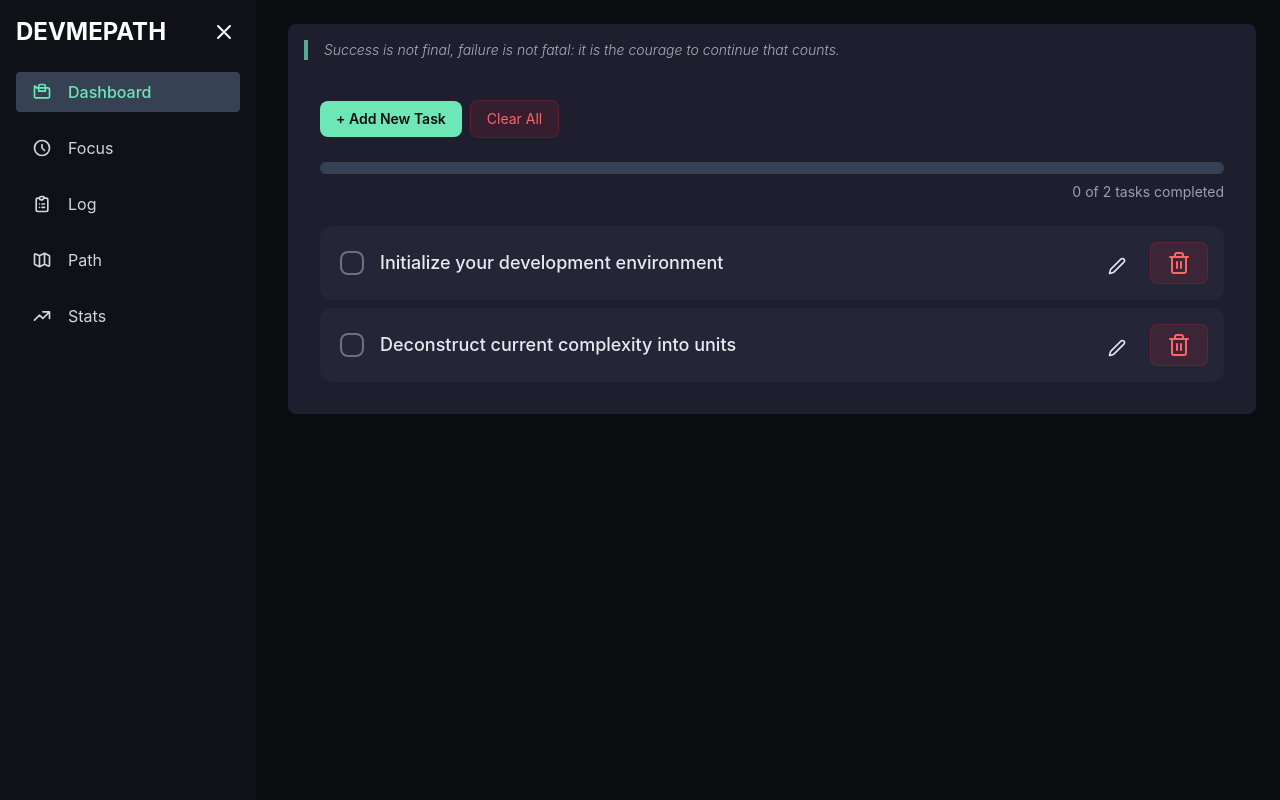
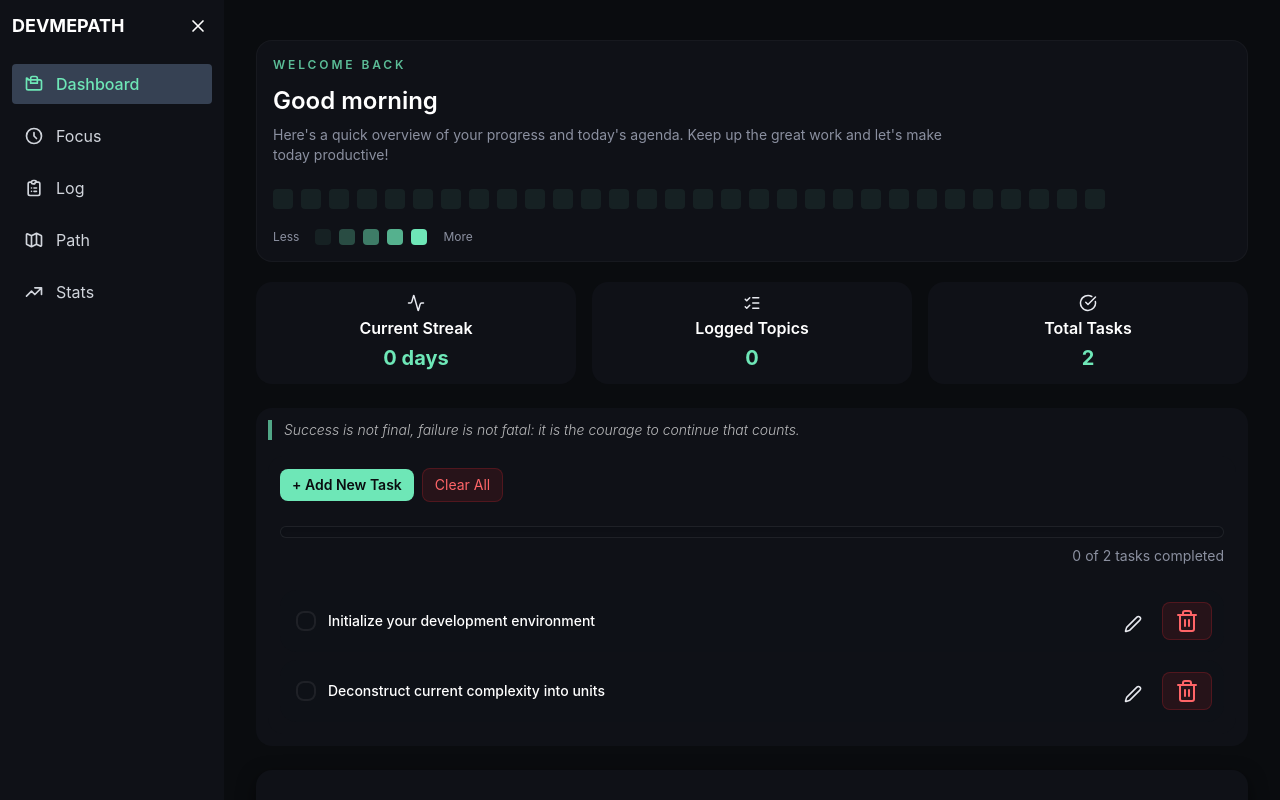
Before and after one commit to BesufikadHosiso/LevelGit, a React (Vite) app: page / in a window 1280 px wide. Shown: the top 800 px of the page. Built offline with nearby package versions, Linux system fonts and the light colour scheme.

Commit message:
refactor(wholePage): make the whole site consistent with color, border, size(scale) and consistent at look and feel

```diff
--- a/src/components/features/TaskList.jsx
+++ b/src/components/features/TaskList.jsx
@@ -47,7 +47,9 @@ const TaskList = () => {
     };
 
     return (
-        <div className='p-4 bg-[#1e1e2f] rounded-lg'>
+        <div className='p-3 bg-surface rounded-card mt-6'>
+        <h1 className='text-sm font-light italic mb-4 text-white border-l-4 border-streak pl-3 opacity-70'>Success is not final, failure is not fatal: it is the courage to continue that counts.</h1>
+        <div className='p-3 bg-surface rounded-card'>
             <div className='mb-6'>
                 {showNewTaskInput ? (
                     <div className='flex items-center space-x-2 animate-in fade-in slide-in-from-top-2'>
@@ -83,40 +85,40 @@ const TaskList = () => {
 
             {state.tasks.length > 0 && (
                 <div className='mb-6'>
-                    <div className='relative h-3 bg-gray-700 rounded-full overflow-hidden'>
+                    <div className='relative h-3 bg-surface-20 border border-border rounded-full overflow-hidden shadow-inner'>
                         <div
-                            className='absolute top-0 left-0 h-full bg-green-500 transition-all duration-500 ease-out'
+                            className='absolute top-0 left-0 h-full bg-streak transition-all duration-500 ease-out'
                             style={{ width: `${(state.tasks.filter(task => task.done).length / state.tasks.length) * 100}%` }}
                         ></div>
                     </div>
-                    <p className='text-sm text-gray-400 mt-2 text-right'>
+                    <p className='text-sm text-muted mt-2 text-right'>
                         {state.tasks.filter(task => task.done).length} of {state.tasks.length} tasks completed
                     </p>
                 </div>
             )}
 
             {state.tasks.length === 0 ? (
-                <div className='text-center text-[#e8eaf0]'>
-                    <p className='text-lg mb-4'>No tasks yet. Add your first task!</p>
+                <div className='text-center text-white'>
+                    <p className='text-base mb-4'>No tasks yet. Add your first task!</p>
                 </div>
-            ) : (
+                ) : (
                 <ul className='space-y-2'>
                     {state.tasks.map((task) => (
-                        <li key={task.id} className={`flex items-center justify-between p-4 rounded-xl transition-all duration-500 ${task.done ? 'bg-[#2d2d44] border-l-4 border-green-500 shadow-inner' : 'bg-[#252538] border-l-4 border-transparent hover:bg-[#2a2a3f]'}`}>
-                            <div className='flex items-center space-x-4 min-w-0 flex-1 mr-4'>
+                        <li key={task.id} className={`flex items-center justify-between p-3 rounded-card transition-all duration-500 ${task.done ? 'bg-surface-10 border-l-4 border-streak shadow-inner' : 'bg-surface-20 border-l-4 border-transparent hover:bg-surface-10'}`}>
+                            <div className='flex items-center space-x-3 min-w-0 flex-1 mr-3'>
                                 <button
                                     onClick={() => dispatch({ type: 'TOGGLE_TASK', payload: task.id })}
-                                    className={`relative flex items-center justify-center min-w-[24px] w-6 h-6 rounded-lg border-2 transition-all duration-500 transform active:scale-75 ${
+                                    className={`relative flex items-center justify-center w-5 h-5 rounded-lg border-2 transition-all duration-500 transform active:scale-75 ${
                                         task.done
-                                            ? 'bg-green-500 border-green-500 rotate-0 scale-110'
-                                            : 'border-gray-500 hover:border-green-400 -rotate-90'
+                                            ? 'bg-streak border-streak rotate-0 scale-110'
+                                            : 'border-border hover:border-streak -rotate-90'
                                     }`}
                                 >
                                     <Check
-                                        size={14}
+                                        size={12}
                                         className={`text-white transition-all duration-300 ${task.done ? 'scale-100 opacity-100' : 'scale-0 opacity-0'}`}
                                     />
-                                    {task.done && <span className='absolute inset-0 rounded-lg bg-green-500 animate-ping opacity-40' />}
+                                    {task.done && <span className='absolute inset-0 rounded-lg bg-streak animate-ping opacity-40' />}
                                 </button>
                                 {editingId === task.id ? (
                                     <Input
@@ -129,12 +131,12 @@ const TaskList = () => {
                                         autoFocus
                                     />
                                 ) : (
-                                    <span className={`flex-grow min-w-0 truncate text-lg font-medium transition-all duration-500 ${task.done ? 'line-through text-gray-500 opacity-60' : 'text-[#e8eaf0]'}`}>
+                                    <span className={`grow min-w-0 truncate text-sm font-medium transition-all duration-500 ${task.done ? 'line-through text-muted opacity-60' : 'text-white'}`}>
                                         {task.text}
                                     </span>
                                 )}
                             </div>
-                            <div className='flex-shrink-0 space-x-2'>
+                            <div className='shrink-0 space-x-2'>
                                 {editingId === task.id ? (
                                     <Button variant='primary' onClick={() => handleSaveEdit(task.id)}>Save</Button>
                                 ) : (
@@ -177,6 +179,7 @@ const TaskList = () => {
                 This will permanently remove all tasks from your list. This is a destructive action.
             </Modal>
         </div>
+        </div>
     )
 }
 
--- a/src/components/layout/Layout.jsx
+++ b/src/components/layout/Layout.jsx
@@ -12,9 +12,9 @@ const Layout = ({ children }) => {
 
       <main
         className={`
-          flex-1 p-6 pt-20 md:pt-6 min-w-0
+          flex-1 p-4 pt-16 md:pt-6 min-w-0
           transition-all duration-300 ease-in-out
-          ${isOpen ? 'md:pl-72' : 'md:pl-24'}
+          ${isOpen ? 'md:pl-60' : 'md:pl-20'}
         `}
       >
         {children}
--- a/src/components/layout/SideBar.jsx
+++ b/src/components/layout/SideBar.jsx
@@ -6,7 +6,7 @@ const NAV_ITEMS = [
     name: 'Dashboard',
     path: '/',
     icon: (
-      <svg className="w-5 h-5 flex-shrink-0" fill="none" stroke="currentColor" viewBox="0 0 24 24">
+      <svg className="w-5 h-5 shrink-0" fill="none" stroke="currentColor" viewBox="0 0 24 24">
         <path strokeLinecap="round" strokeLinejoin="round" strokeWidth="2" d="M3 7v10a2 2 0 002 2h14a2 2 0 002-2V9a2 2 0 00-2-2H5a2 2 0 00-2-2z" />
         <path strokeLinecap="round" strokeLinejoin="round" strokeWidth="2" d="M8 5a2 2 0 012-2h4a2 2 0 012 2v6H8V5z" />
       </svg>
@@ -16,7 +16,7 @@ const NAV_ITEMS = [
     name: 'Focus',
     path: '/Focus',
     icon: (
-      <svg className="w-5 h-5 flex-shrink-0" fill="none" stroke="currentColor" viewBox="0 0 24 24">
+      <svg className="w-5 h-5 shrink-0" fill="none" stroke="currentColor" viewBox="0 0 24 24">
         <path strokeLinecap="round" strokeLinejoin="round" strokeWidth="2" d="M12 8v4l3 3m6-3a9 9 0 11-18 0 9 9 0 0118 0z" />
       </svg>
     )
@@ -25,7 +25,7 @@ const NAV_ITEMS = [
     name: 'Log',
     path: '/log',
     icon: (
-      <svg className="w-5 h-5 flex-shrink-0" fill="none" stroke="currentColor" viewBox="0 0 24 24">
+      <svg className="w-5 h-5 shrink-0" fill="none" stroke="currentColor" viewBox="0 0 24 24">
         <path strokeLinecap="round" strokeLinejoin="round" strokeWidth="2" d="M9 5H7a2 2 0 00-2 2v12a2 2 0 002 2h10a2 2 0 002-2V7a2 2 0 00-2-2h-2M9 5a2 2 0 002 2h2a2 2 0 012-2M9 5a2 2 0 012-2h2a2 2 0 012 2m-3 7h3m-3 4h3m-6-4h.01M9 16h.01" />
       </svg>
     )
@@ -34,7 +34,7 @@ const NAV_ITEMS = [
     name: 'Path',
     path: '/path',
     icon: (
-      <svg className="w-5 h-5 flex-shrink-0" fill="none" stroke="currentColor" viewBox="0 0 24 24">
+      <svg className="w-5 h-5 shrink-0" fill="none" stroke="currentColor" viewBox="0 0 24 24">
         <path strokeLinecap="round" strokeLinejoin="round" strokeWidth="2" d="M9 20l-5.447-2.724A1 1 0 013 16.382V5.618a1 1 0 011.447-.894L9 7m0 13l6-3m-6 3V7m6 10l4.553 2.276A1 1 0 0021 18.382V7.618a1 1 0 00-.553-.894L15 4m0 13V4m0 0L9 7" />
       </svg>
     )
@@ -43,7 +43,7 @@ const NAV_ITEMS = [
     name: 'Stats',
     path: '/stats',
     icon: (
-      <svg className="w-5 h-5 flex-shrink-0" fill="none" stroke="currentColor" viewBox="0 0 24 24">
+      <svg className="w-5 h-5 shrink-0" fill="none" stroke="currentColor" viewBox="0 0 24 24">
         <path strokeLinecap="round" strokeLinejoin="round" strokeWidth="2" d="M13 7h8m0 0v8m0-8l-8 8-4-4-6 6" />
       </svg>
     )
@@ -56,15 +56,15 @@ const Sidebar = ({ isOpen, setIsOpen }) => {
   return (
     <>
       {/* ================= MOBILE TOP HEADER ================= */}
-      <header className="fixed top-0 left-0 right-0 h-16 z-50 bg-surface text-white px-4 flex items-center justify-between md:hidden shadow-md">
-        <div className="text-xl font-bold select-none">DEVMEPATH</div>
+      <header className="fixed top-0 left-0 right-0 h-14 z-50 bg-surface text-white px-3 flex items-center justify-between md:hidden shadow-md">
+        <div className="text-lg font-bold select-none">DEVMEPATH</div>
 
         <button
           onClick={() => setMobileMenuOpen(!mobileMenuOpen)}
           className="text-white focus:outline-none p-1.5 rounded hover:bg-gray-700 transition-colors"
           aria-label="Toggle navigation menu"
         >
-          <svg className="w-6 h-6" fill="none" stroke="currentColor" viewBox="0 0 24 24">
+          <svg className="w-5 h-5" fill="none" stroke="currentColor" viewBox="0 0 24 24">
             {mobileMenuOpen ? (
               <path strokeLinecap="round" strokeLinejoin="round" strokeWidth="2" d="M6 18L18 6M6 6l12 12" />
             ) : (
@@ -75,12 +75,12 @@ const Sidebar = ({ isOpen, setIsOpen }) => {
 
         <nav
           className={`
-            fixed top-16 left-0 bottom-0 w-64 bg-surface border-r border-gray-700 shadow-xl p-4
+            fixed top-16 left-0 bottom-0 w-56 bg-surface border-r border-gray-700 shadow-xl p-3
             transition-transform duration-300 ease-in-out
             ${mobileMenuOpen ? 'translate-x-0' : '-translate-x-full'}
           `}
         >
-          <ul className="space-y-2">
+          <ul className="space-y-3">
             {NAV_ITEMS.map((item) => (
               <li key={item.path}>
                 <NavLink
@@ -88,7 +88,7 @@ const Sidebar = ({ isOpen, setIsOpen }) => {
                   end
                   onClick={() => setMobileMenuOpen(false)}
                   className={({ isActive }) =>
-  `flex items-center gap-4 rounded transition-all duration-200 py-2 px-4 ${
+  `flex items-center gap-3 rounded transition-all duration-200 py-2 px-3 ${
     isOpen ? 'justify-start' : 'justify-center p-2'
   } ${
     isActive
@@ -116,14 +116,14 @@ const Sidebar = ({ isOpen, setIsOpen }) => {
       {/* ================= DESKTOP SIDEBAR ================= */}
       <aside
         className={`
-          fixed top-0 left-0 bottom-0 z-40 h-screen bg-surface text-white p-4 hidden md:flex flex-col justify-between md:justify-start
+          fixed top-0 left-0 bottom-0 z-40 h-screen bg-surface text-white p-3 hidden md:flex flex-col justify-between md:justify-start
           transition-all duration-300 ease-in-out
-          ${isOpen ? 'w-64' : 'w-16'}
+          ${isOpen ? 'w-56' : 'w-14'}
         `}
         aria-label="Main Desktop Navigation"
       >
         <div className={`flex items-center mb-6 ${isOpen ? 'justify-between' : 'justify-center'}`}>
-          <div className={`text-2xl font-bold select-none transition-all duration-200 ${isOpen ? 'block opacity-100' : 'hidden opacity-0'}`}>
+          <div className={`text-lg font-bold select-none transition-all duration-200 ${isOpen ? 'block opacity-100' : 'hidden opacity-0'}`}>
             DEVMEPATH
           </div>
 
@@ -132,7 +132,7 @@ const Sidebar = ({ isOpen, setIsOpen }) => {
             className="text-white focus:outline-none p-1 rounded hover:bg-gray-700 transition-colors"
             aria-label={isOpen ? "Collapse sidebar" : "Expand sidebar"}
           >
-            <svg className="w-6 h-6" fill="none" stroke="currentColor" viewBox="0 0 24 24">
+            <svg className="w-5 h-5" fill="none" stroke="currentColor" viewBox="0 0 24 24">
               {isOpen ? (
                 <path strokeLinecap="round" strokeLinejoin="round" strokeWidth="2" d="M6 18L18 6M6 6l12 12" />
               ) : (
@@ -143,14 +143,14 @@ const Sidebar = ({ isOpen, setIsOpen }) => {
         </div>
 
         <nav className="flex-1">
-          <ul className="space-y-4">
+          <ul className="space-y-3">
             {NAV_ITEMS.map((item) => (
               <li key={item.path}>
                 <NavLink
                   to={item.path}
                   end
                   className={({ isActive }) =>
-  `flex items-center gap-4 rounded transition-all duration-200 py-2 px-4 ${
+  `flex items-center gap-3 rounded transition-all duration-200 py-2 px-3 ${
     isOpen ? 'justify-start' : 'justify-center p-2'
   } ${
     isActive
--- a/src/components/ui/Button.jsx
+++ b/src/components/ui/Button.jsx
@@ -1,7 +1,7 @@
 
 const variants = {
-  primary:  'bg-streak text-night font-semibold hover:bg-streak/90 hover:cursor-pointer',
-  ghost:    'border border-white/10 text-muted hover:bg-white/5 hover:cursor-pointer',
+  primary:  'bg-streak text-night font-semibold hover:brightness-95 hover:cursor-pointer',
+  ghost:    'border border-border text-muted hover:bg-white/5 hover:cursor-pointer',
   danger:   'bg-red-500/10 border border-red-500/20 text-red-400 hover:bg-red-500/20 hover:cursor-pointer',
 }
 
@@ -13,7 +13,7 @@ const Button = ({
       onClick={onClick}
       disabled={disabled}
       className={`
-        px-4 py-2 rounded-lg text-sm transition-all duration-150
+        px-3 py-1.5 rounded-lg text-sm transition-all duration-150
         disabled:opacity-40 disabled:cursor-not-allowed hover:cursor-pointer
         ${variants[variant]} ${className}
       `}
--- a/src/components/ui/Card.jsx
+++ b/src/components/ui/Card.jsx
@@ -1,6 +1,6 @@
-const Card = ({ children, className = '' }) => {
+const Card = ({ children, className = '', onClick }) => {
     return (
-        <div className={`bg-surface/10 border border-border rounded-xl p-4 transition-all duration-150 hover:cursor-pointer hover:shadow-lg hover:shadow-surface/10 ${className}`}>
+        <div className={`bg-surface-10 border border-border rounded-card p-3 transition-all duration-150 hover:cursor-pointer hover:shadow-md ${className}`} onClick={onClick}>
          {children}
         </div>
     )
--- a/src/components/ui/Input.jsx
+++ b/src/components/ui/Input.jsx
@@ -8,7 +8,7 @@ const Input = ({ value, placeholder, onChange, onKeyDown, autoFocus, ariaLabel }
     onChange={onChange}
     onKeyDown={onKeyDown}
     autoFocus={autoFocus}
-    className="w-full px-4 py-2 border border-border rounded-lg focus:outline-none focus:ring-2 focus:ring-streak transition-all duration-150"
+    className="w-full px-3 py-1.5 border border-border rounded-lg text-sm focus:outline-none focus:ring-2 focus:ring-streak transition-all duration-150"
     />
     )
 }
--- a/src/components/ui/Modal.jsx
+++ b/src/components/ui/Modal.jsx
@@ -23,14 +23,14 @@ const Modal = ({ isOpen, onClose, title, children, variant = 'info', confirmText
     const variants = {
         info: {
             icon: <Info className="text-streak" size={24} />,
-            header: 'text-[#e8eaf0]',
-            border: 'border-streak/20',
+            header: 'text-white',
+            border: 'border-border',
             btn: 'primary'
         },
         warning: {
             icon: <AlertTriangle className="text-red-400" size={24} />,
             header: 'text-red-400',
-            border: 'border-red-500/20',
+            border: 'border-border',
             btn: 'danger'
         }
     };
@@ -43,11 +43,11 @@ const Modal = ({ isOpen, onClose, title, children, variant = 'info', confirmText
             <div className="absolute inset-0 bg-black/60 backdrop-blur-sm animate-in fade-in duration-200" onClick={onClose} />
 
             {/* Modal Container */}
-            <div className={`relative w-full max-w-md bg-[#1e1e2f] border ${current.border} rounded-2xl p-6 shadow-2xl animate-in zoom-in-95 duration-200`}>
+            <div className={`relative w-full max-w-md bg-surface border ${current.border} rounded-card p-4 shadow-md animate-in zoom-in-95 duration-200`}>
                 <div className="flex items-center justify-between mb-4">
                     <div className="flex items-center space-x-3">
                         {current.icon}
-                        <h2 className={`text-xl font-bold ${current.header}`}>{title}</h2>
+                        <h2 className={`text-lg font-bold ${current.header}`}>{title}</h2>
                     </div>
                     <button onClick={onClose} aria-label="Close modal" className="p-1 hover:bg-white/5 rounded-lg transition-colors text-gray-500">
                         <X size={20} />
--- a/src/index.css
+++ b/src/index.css
@@ -11,6 +11,20 @@
   --color-muted: #8b90a0;
   --color-ghost: #4a4f5e;
 
+  /* Derived / tokens */
+  --color-surface-10: rgba(15,17,23,0.1);
+  --color-surface-20: rgba(15,17,23,0.18);
+  --color-streak-10: rgba(110,231,183,0.1);
+
+  /* Shadows */
+  --shadow-sm: 0 1px 2px rgba(0,0,0,0.4);
+  --shadow-md: 0 6px 18px rgba(0,0,0,0.5);
+  --shadow-lg: 0 20px 40px rgba(0,0,0,0.55);
+
+  /* Radii & spacing */
+  --radius-card: 1rem;
+  --radius-pill: 9999px;
+
   /* Font Families */
   --font-display: "Syne", sans-serif;
   --font-body: "DM Sans", sans-serif;
@@ -23,3 +37,26 @@
     color: #e8eaf0;
   }
 }
+
+/* Utility tokens for consistent styling across components */
+.bg-surface { background-color: var(--color-surface); }
+.bg-surface-10 { background-color: var(--color-surface-10); }
+.bg-surface-20 { background-color: var(--color-surface-20); }
+.bg-streak { background-color: var(--color-streak); }
+.bg-streak-10 { background-color: var(--color-streak-10); }
+.text-streak { color: var(--color-streak); }
+.text-night { color: var(--color-night); }
+.text-muted { color: var(--color-muted); }
+.border-border { border-color: var(--color-border); }
+.border-streak { border-color: var(--color-streak); }
+.rounded-card { border-radius: var(--radius-card); }
+.rounded-pill { border-radius: var(--radius-pill); }
+.shadow-sm { box-shadow: var(--shadow-sm); }
+.shadow-md { box-shadow: var(--shadow-md); }
+.shadow-lg { box-shadow: var(--shadow-lg); }
+.btn-primary { background-color: var(--color-streak); color: #000; }
+.btn-primary:hover { filter: brightness(0.95); }
+
+/* Small helper to hide native scrollbars while remaining scrollable */
+.no-scrollbar::-webkit-scrollbar { display: none; }
+.no-scrollbar { -ms-overflow-style: none; scrollbar-width: none; }
--- a/src/pages/Dashboard.jsx
+++ b/src/pages/Dashboard.jsx
@@ -1,13 +1,38 @@
 import TaskList from '../components/features/TaskList'
+import StatSummary from '../components/features/StatSummary'
+import PickMood from '../components/features/PickMood'
+import ActivityHeat from '../components/features/ActivityHeat'
+
+const getGreeting = () => {
+  const hour = new Date().getHours();
+  if (hour < 12) return 'Good morning';
+  if (hour < 18) return 'Good afternoon';
+  return 'Good evening';
+};
 
 const Dashboard = () => {
+  const greeting = getGreeting();
 
-   return (
-    <div className='p-4 bg-[#1e1e2f] rounded-lg'>
-        <h1 className='text-sm font-light italic mb-6 text-[#e8eaf0] border-l-4 border-streak pl-4 opacity-70'>Success is not final, failure is not fatal: it is the courage to continue that counts.</h1>
-        <TaskList />
+  return (
+    <div className="space-y-5 px-4 py-4">
+      <header className="rounded-card border border-border/50 bg-surface p-4">
+        <p className="text-xs uppercase tracking-[0.24em] text-streak/80 font-semibold">Welcome back</p>
+        <h1 className="mt-3 text-2xl font-semibold text-white">{greeting}</h1>
+        <p className="mt-2 max-w-2xl text-sm text-muted">
+            Here's a quick overview of your progress and today's agenda. Keep up the great work and let's make today productive!
+        </p>
+        <div className="mt-4">
+         <ActivityHeat />
+        </div>
+      </header>
+
+
+
+      <StatSummary />
+      <TaskList />
+      <PickMood />
     </div>
-    )
+  )
 }
 
 export default Dashboard;
```
